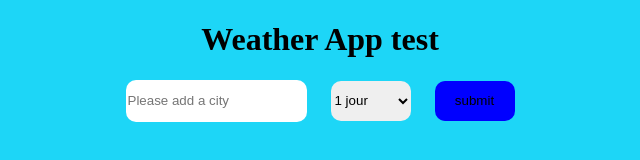
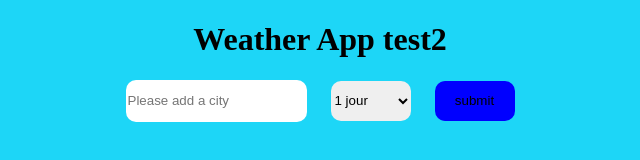
Before and after one commit to Csylvainc/weatherforecast, a plain HTML site: page index.html in a window 1280 px wide. Shown: the whole page, without its empty margins (320-960 px from the left). Drawn offline with Linux system fonts and the light colour scheme.

Commit message:
multiple2

```diff
--- a/index.html
+++ b/index.html
@@ -8,7 +8,7 @@
     <title>WeatherForce</title>
 </head>
 <body>
-    <h1>Weather App test</h1>
+    <h1>Weather App test2</h1>
     <div class="selection">
         <form action="#">
             <input type="text" name="ville" id="ville" placeholder="Please add a city">
```
